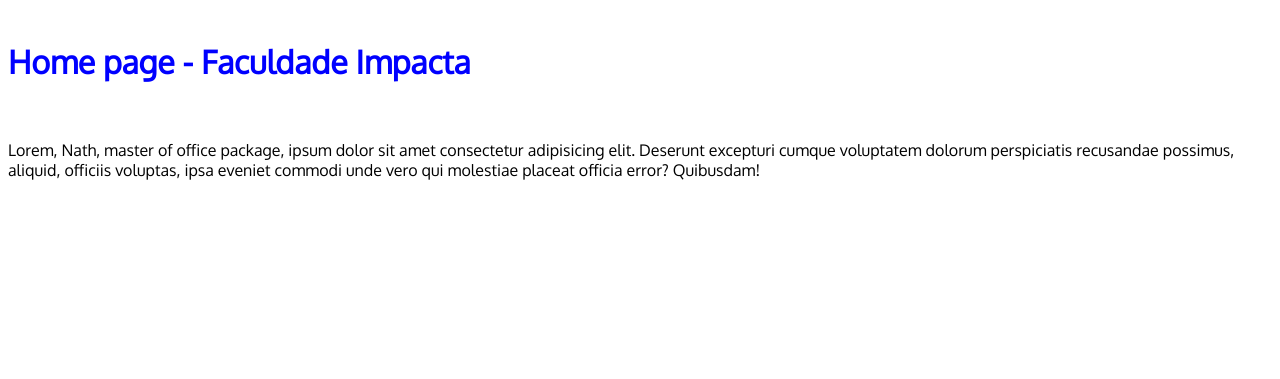
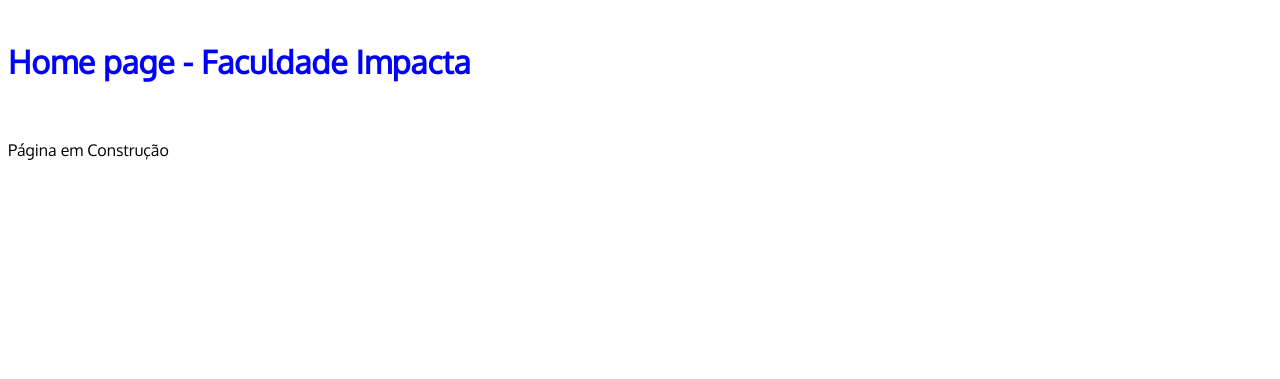
Before and after one commit to nathaliaescarlate/ProjetoOPE, a Django app: page / in a window 1280 px wide. Shown: the part 104-483 px from the top of the page. Run offline with Django 3.2, Linux system fonts and the light colour scheme.

Commit message:
Alterou Paragrago princial

```diff
--- a/core/templates/index.html
+++ b/core/templates/index.html
@@ -44,7 +44,7 @@
     {% endblock h1 %}
     <br>
     {% block content %}
-    <p>Lorem, Nath, master of office package, ipsum dolor sit amet consectetur adipisicing elit. Deserunt excepturi cumque voluptatem dolorum perspiciatis recusandae possimus, aliquid, officiis voluptas, ipsa eveniet commodi unde vero qui molestiae placeat officia error? Quibusdam!</p>
+    <p>Página em Construção</p>
     {% endblock content %}
     {% block footer %}
     <footer>
```
